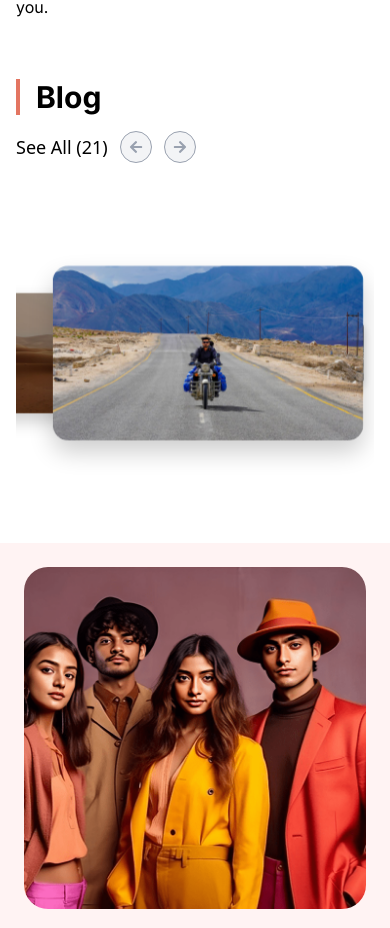
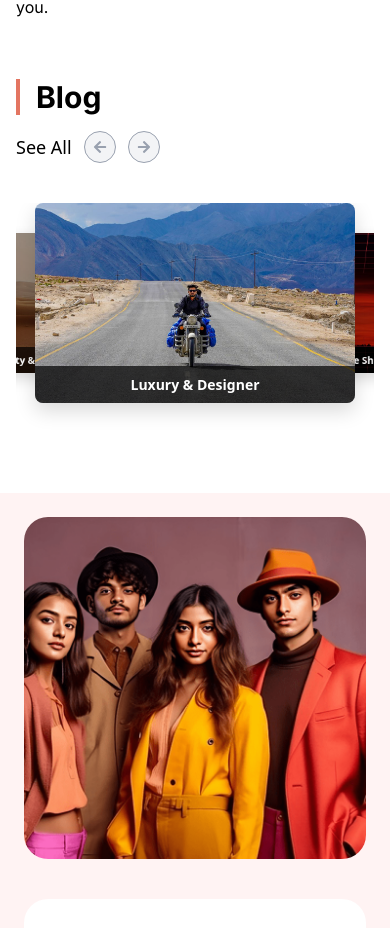
Before and after one commit to abhyudy/website-rs, a React (Vite) app in the folder frontend/: page /about in a window 390 px wide. Shown: the part 1160-2088 px from the top of the page. Built offline with nearby package versions, Linux system fonts and the light colour scheme.

Commit message:
Responsive working

```diff
--- a/frontend/src/components/Home/StayAheadSection.jsx
+++ b/frontend/src/components/Home/StayAheadSection.jsx
@@ -75,7 +75,7 @@ const StayAheadSection = () => {
               style={{ backgroundColor: card.bgColor }}
             >
               {/* Left: Title */}
-              <div className="w-2/3 flex flex-col justify-start p-4">
+              <div className="w-1/2 sm:w-2/3 flex flex-col justify-start p-4">
                 <h1 className="text-2xl sm:text-3xl font-bold font-inter leading-snug">
                   {card.title}
                 </h1>
@@ -86,7 +86,7 @@ const StayAheadSection = () => {
                 <img
                   src={card.image}
                   alt={card.title}
-                  className="w-full h-full object-cover rounded-xl"
+                  className="w-full h-full  object-cover rounded-xl"
                 />
               </div>
             </div>
--- a/frontend/src/components/about/ImageSlider.css
+++ b/frontend/src/components/about/ImageSlider.css
@@ -6,52 +6,55 @@
 
 .slide-wrapper {
   width: 100%;
-  height: 300px; /* Mobile default */
+  height: 350px; /* Adjusted height to accommodate 300px slides with scaling */
   position: relative;
   overflow: hidden;
   perspective: 1000px;
   margin-top: 40px;
-  display: flex;
-  justify-content: center;
-  align-items: center;
-}
-
-@media (min-width: 768px) {
-  .slide-wrapper {
-    height: 450px; /* Desktop */
-  }
+  overflow-x: hidden;
+  overflow-y: visible;
 }
 
 .slide {
   position: absolute;
-  width: auto;
-  height: 60%; /* Mobile default */
-  border-radius: 16px;
+  width: 520px; /* Fixed width as requested */
+  height: 300px; /* Fixed height as requested */
+  border-radius: 8px; /* Slightly smaller radius for shorter cards */
   overflow: hidden;
-  transition: all 0.5s ease-in-out;
-  box-shadow: 0 12px 25px rgba(0, 0, 0, 0.2);
-}
-
-@media (min-width: 768px) {
-  .slide {
-    height: 70%;
-  }
+  transition: all 0.5s cubic-bezier(0.25, 0.46, 0.45, 0.94);
+  box-shadow: 0 8px 20px rgba(0, 0, 0, 0.15); /* Adjusted shadow */
+  will-change: transform, left, opacity;
+  transform-origin: center center;
 }
 
 .slide img {
   width: 100%;
   height: 100%;
   object-fit: cover;
+  display: block;
+  transition: transform 0.3s ease;
 }
 
-.overlay {
+.slide:hover img {
+  transform: scale(1.05);
+}
+
+.slide-category {
   position: absolute;
-  top: 0;
+  bottom: 0;
   left: 0;
-  width: auto;
-  height: 100%;
-  pointer-events: none;
-  z-index: 5;
+  right: 0;
+  background: rgba(0, 0, 0, 0.7);
+  color: white;
+  padding: 8px;
+  text-align: center;
+  font-weight: bold;
+  font-size: 14px; /* Slightly smaller font */
+  transition: all 0.3s ease;
+}
+
+.slide:hover .slide-category {
+  background: rgba(0, 0, 0, 0.9);
 }
 
 .nav-btn {
@@ -90,10 +93,24 @@
   background: #ec4899;
 }
 
-.captions {
-  text-align: center;
-  margin-top: 20px;
-  font-size: 18px;
-  font-style: italic;
-  color: #444;
+@media (max-width: 1024px) {
+  .slide {
+    width: 400px;
+    height: 250px;
+  }
+
+  .slide-wrapper {
+    height: 300px;
+  }
 }
+
+@media (max-width: 768px) {
+  .slide {
+    width: 320px;
+    height: 200px;
+  }
+
+  .slide-wrapper {
+    height: 250px;
+  }
+}
--- a/frontend/src/components/about/ImageSlider.jsx
+++ b/frontend/src/components/about/ImageSlider.jsx
@@ -1,109 +1,174 @@
 import React, { useEffect, useRef, useState } from 'react'
-import { FaArrowLeft, FaArrowRight, FaChevronDown } from 'react-icons/fa'
+import { FaArrowLeft, FaArrowRight } from 'react-icons/fa'
 import './ImageSlider.css'
 import FilterBox from '../filter/FilterBox'
 
-// You can place any image in any order here (not sequential!)
 const photoData = [
-  '/img/11.jpg',
-  '/img/12.jpg',
-  '/img/13.jpg',
-  '/img/14.jpg',
-  '/img/15.jpg',
-  '/img/16.jpg',
-  '/img/17.jpg',
-  '/img/19.jpg',
-  '/img/20.jpg',
-  '/img/21.jpg',
-  '/img/22.jpg',
-  '/img/23.jpg',
-  '/img/24.jpg',
-  '/img/25.jpg',
-  '/img/26.jpg',
-  '/img/27.jpg',
-  '/img/28.jpg',
-  '/img/29.jpg',
-  '/img/30.jpg',
-  '/img/31.jpg',
-  '/img/32.jpg',
+  { img: '/img/11.jpg', category: 'Fashion & Apparel' },
+  { img: '/img/12.jpg', category: 'Beauty & Skincare' },
+  { img: '/img/13.jpg', category: 'Luxury & Designer' },
+  { img: '/img/14.jpg', category: 'Sustainable Shopping' },
+  { img: '/img/15.jpg', category: 'Tech & Gadgets' },
+  { img: '/img/16.jpg', category: 'Fashion & Apparel' },
+  { img: '/img/17.jpg', category: 'Beauty & Skincare' },
+  { img: '/img/19.jpg', category: 'Luxury & Designer' },
+  { img: '/img/20.jpg', category: 'Sustainable Shopping' },
+  { img: '/img/web1.jpg', category: 'Tech & Gadgets' },
+  { img: '/img/22.jpg', category: 'Fashion & Apparel' },
+  { img: '/img/23.jpg', category: 'Beauty & Skincare' },
+  { img: '/img/24.jpg', category: 'Luxury & Designer' },
+  { img: '/img/25.jpg', category: 'Sustainable Shopping' },
+  { img: '/img/26.jpg', category: 'Tech & Gadgets' },
+  { img: '/img/27.jpg', category: 'Fashion & Apparel' },
+  { img: '/img/28.jpg', category: 'Beauty & Skincare' },
+  { img: '/img/29.jpg', category: 'Luxury & Designer' },
+  { img: '/img/30.jpg', category: 'Sustainable Shopping' },
+  { img: '/img/31.jpg', category: 'Tech & Gadgets' },
+  { img: '/img/32.jpg', category: 'Fashion & Apparel' },
 ]
 
-const categories = [
-  'Fashion & Apparel',
-  'Beauty & Skincare',
-  'Luxury & Designer',
-  'Sustainable Shopping',
-  'Tech & Gadgets',
-]
+const uniqueCategories = [...new Set(photoData.map((photo) => photo.category))]
 
 const lerp = (start, end, t) => start + t * (end - start)
-const getScale = (distance, total) => Math.pow(1 - distance / total, 2)
-const getLeft = (i, current, width, wrapperWidth) => {
+
+const getScale = (distance) => {
+  if (distance === 0) return 1
+  if (Math.abs(distance) === 1) return 0.7
+  if (Math.abs(distance) === 2) return 0.5
+  return 0.3
+}
+
+const getLeft = (i, current, slideWidth, wrapperWidth) => {
   const diff = i - current
-  const slideDistance = diff * width * 0.5
-  const centerOffset = (wrapperWidth - width) / 2
-  return slideDistance + centerOffset
+  const centerPosition = (wrapperWidth - slideWidth) / 2
+
+  if (diff === 0) return centerPosition
+  if (diff === -3) return centerPosition - slideWidth * 1.5
+  if (diff === -2) return centerPosition - slideWidth * 1.0
+  if (diff === -1) return centerPosition - slideWidth * 0.5
+  if (diff === 1) return centerPosition + slideWidth * 0.5
+  if (diff === 2) return centerPosition + slideWidth * 1.0
+  if (diff === 3) return centerPosition + slideWidth * 1.5
+
+  return diff < 0 ? -(wrapperWidth + slideWidth) : wrapperWidth + slideWidth
 }
 
 export default function ImageSlider() {
   const [currentSlide, setCurrentSlide] = useState(0)
   const wrapperRef = useRef(null)
   const slidesRef = useRef([])
-  const [slideWidth, setSlideWidth] = useState(300)
-  const [wrapperWidth, setWrapperWidth] = useState(800)
-  const totalSlides = photoData.length
+  const [slideWidth, setSlideWidth] = useState(520)
+  const [slideHeight, setSlideHeight] = useState(300)
+  const [wrapperWidth, setWrapperWidth] = useState(1200)
   const [isHovered, setIsHovered] = useState(false)
-  const neighbors = 4
+  const [selectedCategory, setSelectedCategory] = useState(null)
+  const [isTransitioning, setIsTransitioning] = useState(false)
 
-  const moveSlide = (target) => {
-    slidesRef.current.forEach((slide) => {
-      const virtualIndex = parseInt(slide.dataset.virtualIndex)
-      const dist = virtualIndex - target
+  const filteredPhotos = selectedCategory
+    ? photoData.filter((photo) => photo.category === selectedCategory)
+    : photoData
+
+  const totalSlides = filteredPhotos.length
+  const neighbors = 3
+
+  const extendedPhotos =
+    totalSlides > 0
+      ? [
+          ...filteredPhotos.slice(-neighbors),
+          ...filteredPhotos,
+          ...filteredPhotos.slice(0, neighbors),
+        ]
+      : filteredPhotos
+
+  const moveSlide = (target, skipTransition = false) => {
+    if (totalSlides === 0) return
+
+    target = Math.max(0, Math.min(target, totalSlides - 1))
+    setIsTransitioning(!skipTransition)
+
+    slidesRef.current.forEach((slide, index) => {
+      if (!slide) return
+
+      const dist = index - (target + neighbors)
       const absDist = Math.abs(dist)
 
       if (absDist > neighbors) {
-        slide.style.opacity = '0'
+        slide.style.display = 'none'
+        slide.style.pointerEvents = 'none'
         return
       }
 
+      slide.style.display = 'block'
       slide.style.opacity = '1'
+      slide.style.pointerEvents = 'auto'
 
-      const left = getLeft(virtualIndex, target, slideWidth, wrapperWidth)
-      const scale = getScale(absDist, neighbors + 1)
+      const left = getLeft(index, target + neighbors, slideWidth, wrapperWidth)
+      const scale = getScale(dist)
 
+      slide.style.transition = skipTransition ? 'none' : 'all 0.5s ease'
       slide.style.transform = `scale(${scale})`
       slide.style.left = `${left}px`
       slide.style.zIndex = neighbors + 1 - absDist
     })
 
     setCurrentSlide(target)
+
+    // Reset isTransitioning after the transition duration (500ms)
+    if (!skipTransition) {
+      setTimeout(() => setIsTransitioning(false), 500)
+    }
   }
 
   const next = () => {
-    if (currentSlide > 400) {
+    if (isTransitioning) return
+    if (currentSlide >= totalSlides - 1) {
       setCurrentSlide(0)
-      moveSlide(0)
+      moveSlide(0, true)
+      setTimeout(() => moveSlide(0), 500)
     } else {
       moveSlide(currentSlide + 1)
     }
   }
 
   const prev = () => {
-    if (currentSlide < -400) {
-      setCurrentSlide(0)
-      moveSlide(0)
+    if (isTransitioning) return
+    if (currentSlide <= 0) {
+      setCurrentSlide(totalSlides - 1)
+      moveSlide(totalSlides - 1, true)
+      setTimeout(() => moveSlide(totalSlides - 1), 500)
     } else {
       moveSlide(currentSlide - 1)
     }
   }
 
+  const handleCategoryChange = (category) => {
+    setSelectedCategory(category === selectedCategory ? null : category)
+    setCurrentSlide(0)
+    setIsTransitioning(false) // Reset transitioning on category change
+  }
+
+  useEffect(() => {
+    moveSlide(0, true)
+  }, [filteredPhotos])
+
   useEffect(() => {
     const updateSize = () => {
-      const slide = slidesRef.current[0]
-      if (slide && wrapperRef.current) {
-        setSlideWidth(slide.offsetWidth)
-        setWrapperWidth(wrapperRef.current.offsetWidth)
-        moveSlide(currentSlide)
+      if (wrapperRef.current) {
+        const newWrapperWidth = wrapperRef.current.offsetWidth
+        setWrapperWidth(newWrapperWidth)
+
+        if (newWrapperWidth <= 768) {
+          setSlideWidth(320)
+          setSlideHeight(200)
+        } else if (newWrapperWidth <= 1024) {
+          setSlideWidth(400)
+          setSlideHeight(250)
+        } else {
+          setSlideWidth(520)
+          setSlideHeight(300)
+        }
+
+        moveSlide(currentSlide, true)
       }
     }
     updateSize()
@@ -112,27 +177,35 @@ export default function ImageSlider() {
   }, [currentSlide])
 
   useEffect(() => {
-    if (isHovered) return
+    if (isHovered || isTransitioning) return
     const interval = setInterval(() => next(), 3000)
     return () => clearInterval(interval)
-  }, [currentSlide, isHovered])
+  }, [currentSlide, isHovered, isTransitioning])
 
   return (
     <div className="slider-container px-4 sm:px-6 md:px-10 py-10">
-      {/* Intro */}
       <div className="py-5">
         <div className="relative flex items-center justify-between mt-2">
           <h3 className="text-3xl md:text-6xl custom-times font-semibold text-black">
             What We Cover
           </h3>
           <div className="inline-block md:hidden">
-            {/* Hamburger Icon - Only on Mobile */}
-            <FilterBox />
+            <FilterBox
+              categories={uniqueCategories}
+              selectedCategory={selectedCategory}
+              onSelectCategory={handleCategoryChange}
+              showAll={true}
+            />
           </div>
         </div>
 
         <div id="big-filter-box" className="hidden md:inline-block">
-          <FilterBox />
+          <FilterBox
+            categories={uniqueCategories}
+            selectedCategory={selectedCategory}
+            onSelectCategory={handleCategoryChange}
+            showAll={true}
+          />
         </div>
 
         <p className="text-black font-inter mt-4 max-w-3xl">
@@ -143,14 +216,13 @@ export default function ImageSlider() {
         </p>
       </div>
 
-      {/* Top Bar */}
       <div className="flex flex-col md:flex-row justify-between items-start md:items-center pt-10 gap-4 md:gap-0">
         <h1 className="text-3xl md:text-5xl font-bold font-inter text-black border-l-4 border-[#E37561] pl-4">
           Blog
         </h1>
         <div className="flex items-center space-x-3 sm:space-x-6">
           <span className="text-lg sm:text-2xl text-black font-medium">
-            See All ({photoData.length})
+            <a href="/trends"> See All </a>
           </span>
           <button
             onClick={prev}
@@ -167,34 +239,29 @@ export default function ImageSlider() {
         </div>
       </div>
 
-      {/* Carousel */}
       <div
         className="slide-wrapper mt-10 sm:mt-16"
         ref={wrapperRef}
         onMouseEnter={() => setIsHovered(true)}
         onMouseLeave={() => setIsHovered(false)}
       >
-        <div className="overlay" />
-        {[...Array(1000)].map((_, i) => {
-          const virtualIndex = i - 500
-          const actualIndex =
-            ((virtualIndex % totalSlides) + totalSlides) % totalSlides
-          return (
+        {totalSlides === 0 ? (
+          <p className="text-xl font-bold text-center text-black">
+            No images found
+          </p>
+        ) : (
+          extendedPhotos.map((photo, index) => (
             <div
               className="slide"
-              key={i}
-              ref={(el) => (slidesRef.current[i] = el)}
-              data-virtual-index={virtualIndex}
-              data-caption={`Image ${actualIndex + 1}`}
+              key={`${photo.img}-${index}`}
+              ref={(el) => (slidesRef.current[index] = el)}
+              data-caption={photo.category}
             >
-              <img
-                src={photoData[actualIndex]}
-                alt={`Image ${actualIndex + 1}`}
-                loading="lazy"
-              />
+              <img src={photo.img} alt={`Image ${index + 1}`} loading="lazy" />
+              <div className="slide-category">{photo.category}</div>
             </div>
-          )
-        })}
+          ))
+        )}
       </div>
     </div>
   )
```
Also changed, not shown: frontend/src/components/filter/FilterBox.jsx (+43 -20 lines), frontend/src/pages/Trends.jsx (+12 -16 lines), frontend/public/img/Pic2.png, frontend/public/img/web1.jpg (added).
